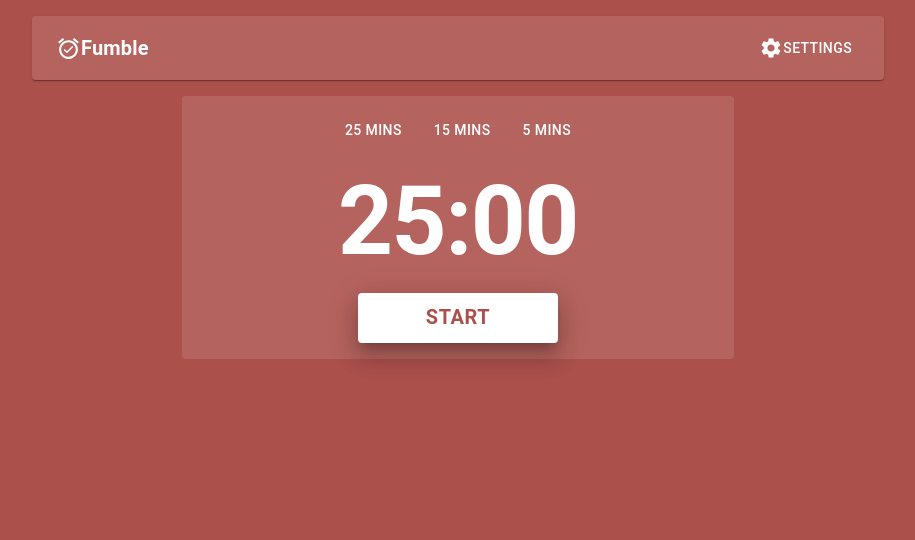
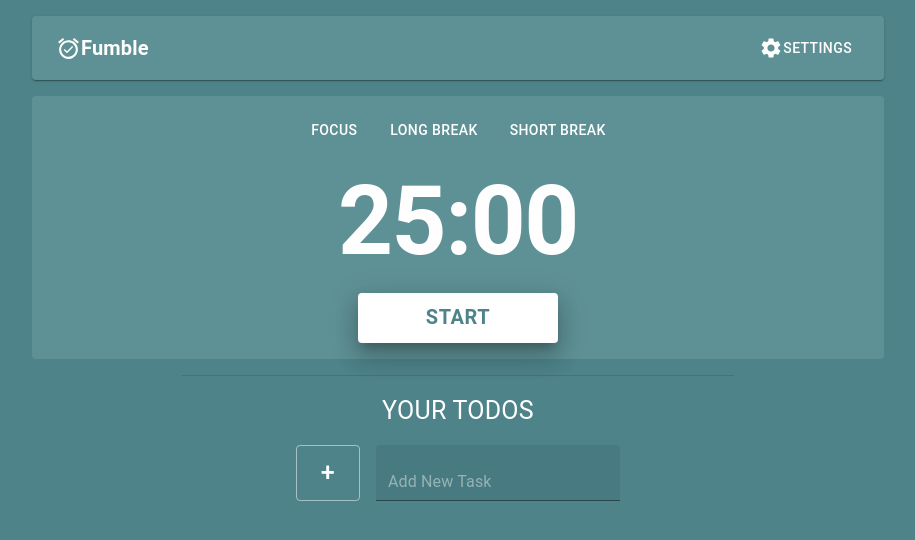
Before and after one commit to joel2607/fumble, a React (Create React App) app: page / in a window 1280 px wide. Shown: the top 540 px of the page, without its empty margins (182-1097 px from the left). Built offline with nearby package versions, Linux system fonts and the light colour scheme.

Commit message:
feat: theme changes on break now

```diff
--- a/src/App.js
+++ b/src/App.js
@@ -1,4 +1,4 @@
-import { ThemeProvider, createTheme } from '@mui/material/styles';
+import { ThemeProvider} from '@mui/material/styles';
 import { Timer } from './components/Timer';
 // import { Main } from './components/Main';
 
@@ -10,35 +10,19 @@ import '@fontsource/ubuntu/400.css';
 import '@fontsource/ubuntu/500.css';
 import '@fontsource/ubuntu/700.css';
 import { Navbar } from './components/Navbar';
+import { focusTheme, breakTheme } from './themes';
+
+import ToDoList from './components/ToDoList';
+
+import React from 'react';
+import { useState } from 'react';
 
 
+function App() {
 
-export const theme = createTheme({
-  palette: {
-    mode: 'light',
-    primary: {
-      main: '#9e4847',
-      contrastText: '#fffefe'
-    },
-    secondary: {
-      main: '#ffffff',
-      contrastText: '#ac504c',
-    },
-    background: {
-      default: '#ac504c',
-      paper: '#b5635e',
-    },
-    text: {
-      primary: '#fffefe',
-      secondary: '#00000f',
-      disabled: '#fffefe',
-    },
-  },
-});
-
-function App() {
+  const [isBreak, setBreak] = useState(false);
   return (
-    <ThemeProvider theme={theme}>
+    <ThemeProvider theme={isBreak?focusTheme:breakTheme}>
       <CssBaseline/>
         <Stack sx = {{
             p: 2,
@@ -46,7 +30,8 @@ function App() {
 
         }}>
           <Navbar/>
-          <Timer/>
+          <Timer setBreak = {setBreak}></Timer>
+          <ToDoList/>
         </Stack>
     </ThemeProvider>
   )
--- a/src/components/Timer.js
+++ b/src/components/Timer.js
@@ -9,7 +9,7 @@ import Typography from '@mui/material/Typography';
 import React from 'react';
 import { useState, useEffect } from 'react';
 
-export function Timer() {
+export function Timer({setBreak}) {
     var deadline = 60*25;
     const [seconds, setSeconds] = useState(deadline);
     const [started, setStarted] = useState(false);
@@ -40,6 +40,8 @@ export function Timer() {
     }
 
     const setTime = (t) => {
+        if(t > 60*24) setBreak(true);
+        else setBreak(false);
         deadline = t;
         setSeconds(deadline)
     }
@@ -53,7 +55,7 @@ export function Timer() {
 
     return (
       <>
-      <Container fixed maxWidth="sm" >
+      <Container fixed maxWidth="md" >
         <Paper elevation={0}>
         <Stack sx = {{
             p: 2,
@@ -68,9 +70,9 @@ export function Timer() {
                 justifyContent="center"
                 alignItems="center">
 
-                        <Button variant="text" color='secondary' onClick={() => setTime(60*25)}>25 mins</Button>
-                        <Button variant="text" color='secondary' onClick={() => setTime(60*15)}>15 mins</Button>
-                        <Button variant="text" color='secondary' onClick={() => setTime(60*5)}>5 mins</Button>
+                        <Button variant="text" color='secondary' onClick={() => setTime(60*25)}>FOCUS</Button>
+                        <Button variant="text" color='secondary' onClick={() => setTime(60*15)}>Long Break</Button>
+                        <Button variant="text" color='secondary' onClick={() => setTime(60*5)}>Short Break</Button>
 
                 </Stack>
             </Container>
--- /dev/null
+++ b/src/themes.js
@@ -0,0 +1,46 @@
+import {createTheme } from '@mui/material/styles';
+
+export const focusTheme = createTheme({
+    palette: {
+      mode: 'light',
+      primary: {
+        main: '#9e4847',
+        contrastText: '#fffefe'
+      },
+      secondary: {
+        main: '#ffffff',
+        contrastText: '#ac504c',
+      },
+      background: {
+        default: '#ac504c',
+        paper: '#b5635e',
+      },
+      text: {
+        primary: '#fffefe',
+        secondary: '#00000f',
+        disabled: '#fffefe',
+      },
+    },
+  });
+
+export const breakTheme = createTheme({
+    palette: {
+        mode: 'light',
+        primary: {
+          main: '#4d8389',
+        },
+        secondary: {
+          main: '#ffffff',
+          contrastText: '#4d8389',
+        },
+        background: {
+          default: '#4d8389',
+          paper: '#5e9195',
+        },
+        text: {
+          primary: '#fffefe',
+          secondary: '#debfbd',
+          disabled: '#fffefe',
+        },
+      },
+  });
```
